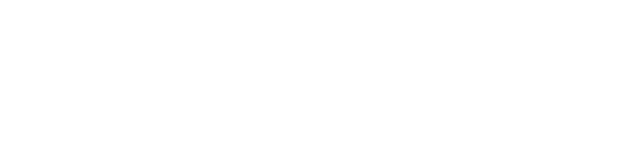
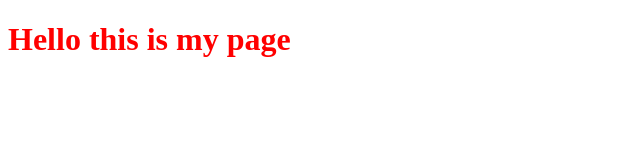
Before and after one commit to CarlosRauda64/my-website, a plain HTML site: page index.html in a window 1280 px wide. Shown: the whole page, without its empty margins (0-640 px from the left). Drawn offline with Linux system fonts and the light colour scheme.

Commit message:
Add title

```diff
--- a/css/main.css
+++ b/css/main.css
@@ -0,0 +1,3 @@
+h1{
+    color: red;
+}
--- a/index.html
+++ b/index.html
@@ -3,9 +3,10 @@
 <head>
     <meta charset="UTF-8">
     <meta name="viewport" content="width=device-width, initial-scale=1.0">
+    <link rel="stylesheet" href="./css/main.css">
     <title>My Website</title>
 </head>
 <body>
-
+    <h1>Hello this is my page</h1>
 </body>
 </html>
```
